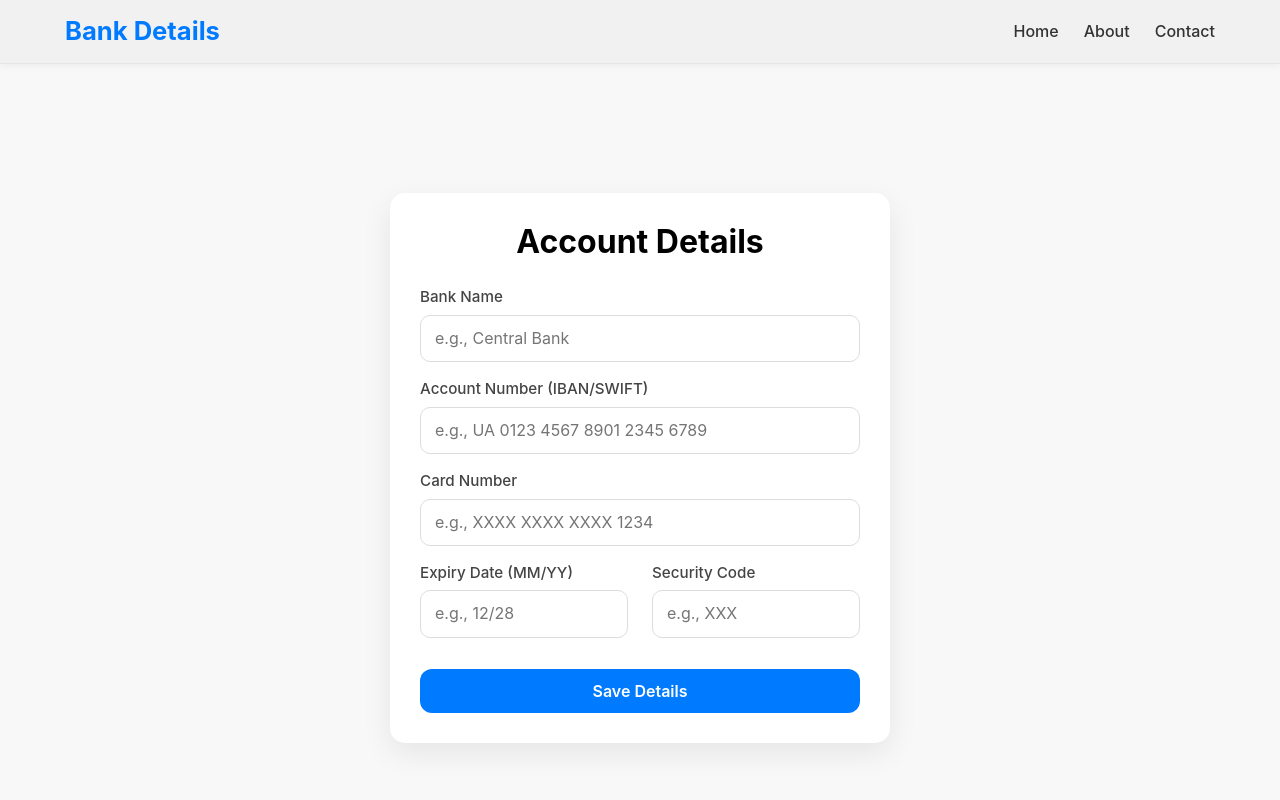
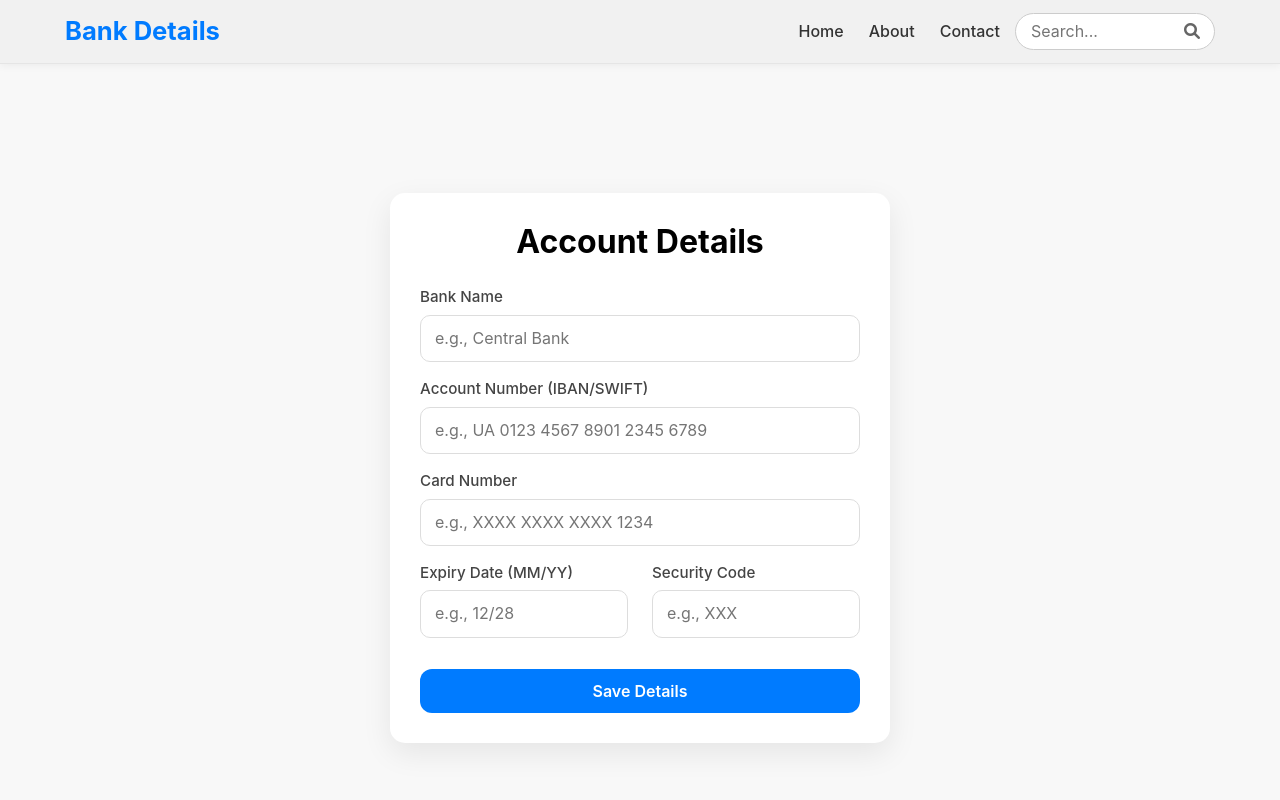
Before and after one commit to AmirAmanshin/BackEnd_NA, a website: page views/index.html in a window 1280 px wide. Shown: the top 800 px of the page. Drawn offline with nearby package versions, Linux system fonts and the light colour scheme.

Commit message:
Add files via upload

```diff
--- a/public/style.css
+++ b/public/style.css
@@ -221,3 +221,53 @@ body {
 }
 
 .top .h1 { font-size: 2.5rem; font-weight: 800; color: #000; }
+
+/* Контейнер для поля и кнопки */
+.search-group {
+  position: relative;
+  display: flex;
+  align-items: center;
+  margin-left: 15px; /* Отступ от ссылок меню */
+}
+
+/* Скругленное поле ввода */
+.search-input {
+  border: 1px solid #ccc;
+  border-radius: 25px; /* Скругленный прямоугольник */
+  padding: 5px 40px 5px 15px; /* Отступ справа под кнопку */
+  outline: none;
+  transition: border-color 0.3s;
+  width: 200px;
+}
+
+.search-input:focus {
+  border-color: #007bff; /* Цвет при клике */
+}
+
+/* Кнопка-лупа внутри поля */
+.search-btn {
+  position: absolute;
+  right: 5px;
+  background: none;
+  border: none;
+  color: #666;
+  cursor: pointer;
+  padding: 5px 10px;
+  transition: color 0.3s;
+}
+
+.search-btn:hover {
+  color: #007bff;
+}
+
+/* Адаптивность для мобильных устройств */
+@media (max-width: 991px) {
+  .search-group {
+    margin-left: 0;
+    margin-top: 15px;
+    width: 100%;
+  }
+  .search-input {
+    width: 100%;
+  }
+}
--- a/views/index.html
+++ b/views/index.html
@@ -5,7 +5,7 @@
   <meta name="viewport" content="width=device-width, initial-scale=1.0">
   <title>Bank Details Project</title>
   <link href="https://cdn.jsdelivr.net/npm/bootstrap@5.3.3/dist/css/bootstrap.min.css" rel="stylesheet">
-  <link rel="stylesheet" href="/style.css">
+  <link rel="stylesheet" href="../public/style.css">
   <link rel="stylesheet" href="https://cdnjs.cloudflare.com/ajax/libs/font-awesome/6.0.0-beta3/css/all.min.css">
 </head>
 <body>
@@ -23,6 +23,19 @@
             <li class="nav-item"><a class="link" href="about.html">About</a></li>
             <li class="nav-item"><a class="link" href="contact.html">Contact</a></li>
           </ul>
+          <form class="search-form d-flex" action="/search" method="GET">
+            <div class="search-group">
+              <input
+                type="text"
+                name="q"
+                class="search-input"
+                placeholder="Search..."
+                required>
+              <button type="submit" class="search-btn">
+                <i class="fas fa-search"></i>
+              </button>
+            </div>
+          </form>
         </div>
       </nav>
     </div>
```
Also changed, not shown: views/404.html (+17 -4 lines), views/about.html (+14 -2 lines), views/contact.html (+16 -3 lines).
